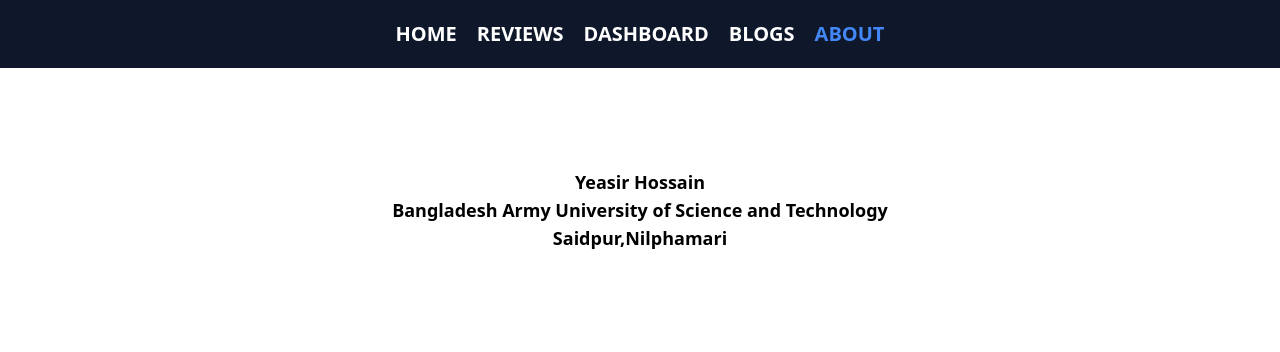
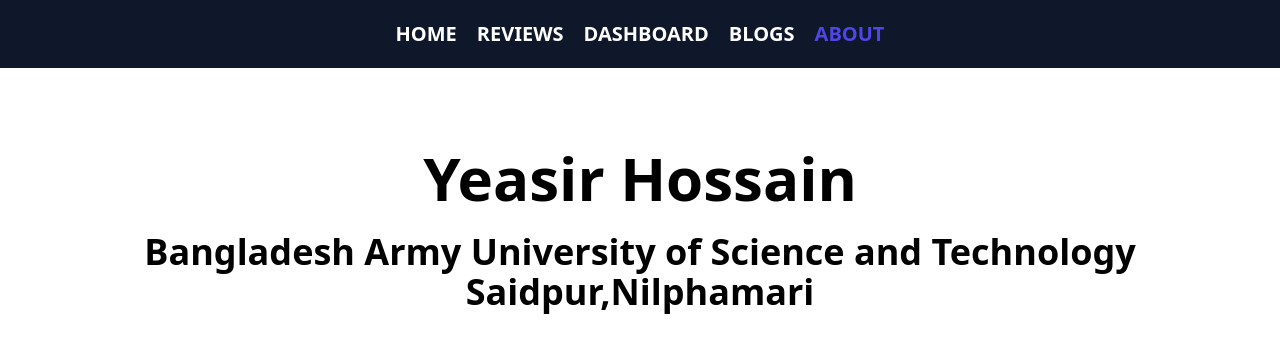
Before and after one commit to Yeasir-Hossain/reviewing-headphone, a React (Create React App) app: page /about in a window 1280 px wide. Shown: the top 352 px of the page. Built offline with nearby package versions, Linux system fonts and the light colour scheme.

Commit message:
review in home shown and some styles added

```diff
--- a/src/Components/About/About.js
+++ b/src/Components/About/About.js
@@ -2,10 +2,10 @@
 
 const About = () => {
     return (
-      <div className="font-bold text-lg text-center mt-[100px]">
-        <h2>Yeasir Hossain</h2>
-        <h3>Bangladesh Army University of Science and Technology</h3>
-        <h3>Saidpur,Nilphamari</h3>
+      <div className="font-bold text-center mt-20">
+        <h2 className='text-6xl'>Yeasir Hossain</h2>
+        <h3 className='text-4xl mt-6'>Bangladesh Army University of Science and Technology</h3>
+        <h3 className='text-4xl'>Saidpur,Nilphamari</h3>
       </div>
     );
 };
--- a/src/Components/CustomLink/CustomLink.js
+++ b/src/Components/CustomLink/CustomLink.js
@@ -6,7 +6,7 @@
   let match = useMatch({ path: resolved.pathname, end: true });
   return (
     <div>
-      <Link style={{ color: match ? "#4287f5" : "white" }} to={to} {...props}>
+      <Link style={{ color: match ? "#4F46E5" : "white" }} to={to} {...props}>
         {children}
       </Link>
     </div>
--- a/src/Components/Home/Home.js
+++ b/src/Components/Home/Home.js
@@ -6,8 +6,8 @@
         <div className="mt-10 mb-10">
         <div className="grid grid-cols-1 md:grid-cols-2 justify-items-center">
           <div className="p-5 lg:mt-10">
-            <h1 className="text-3xl font-bold px-10">HEADPHONES</h1>
-            <h1 className="text-3xl pt-5 px-10 font-bold text-indigo-600">
+            <h1 className="text-6xl font-bold px-10">HEADPHONES</h1>
+            <h1 className="text-4xl pt-5 px-10 font-bold text-indigo-600">
               Headphones Online shop
             </h1>
             <p className="flex justify-center text-justify px-10 pt-5">
--- a/src/Components/Homereview/Homereview.js
+++ b/src/Components/Homereview/Homereview.js
@@ -7,7 +7,23 @@
 const Homereview = () => {
     const [reviews, setReview] = useReviews();
     return (
-     <h1>three reviews</h1>
+      <div>
+        <h1 className="text-3xl font-bold mb-10 flex justify-center">
+          Customer Reviews(3)
+        </h1>
+
+        <div className="grid grid-cols-1 md:grid-cols-2 lg:grid-cols-3 gap-4 justify-items-center">
+          {reviews.slice(0, 3).map((review) => (
+            <Reviewcard review={review} key={review.id}></Reviewcard>
+          ))}
+        </div>
+
+        <Link to="reviews" className="flex justify-center">
+          <button className="mt-10 bg-indigo-500 hover:bg-indigo-600 rounded py-2 font-bold text-white px-20">
+            See All Reviews
+          </button>
+        </Link>
+      </div>
     );
 };
 
--- a/src/Components/NotFound/NotFound.js
+++ b/src/Components/NotFound/NotFound.js
@@ -2,8 +2,8 @@
 
 const NotFound = () => {
   return (
-    <div className="font-bold flex justify-center text-lg mt-10">
-      <h2> <span>404</span> Not Found Data. Reload the Specific url</h2>
+    <div className="font-bold flex justify-center mt-10">
+      <h2> <span className="text-6xl" >404</span> Not Found Data. Reload the Specific url</h2>
     </div>
   );
 };
```
Also changed, not shown: public/data.json (+6 -6 lines).
